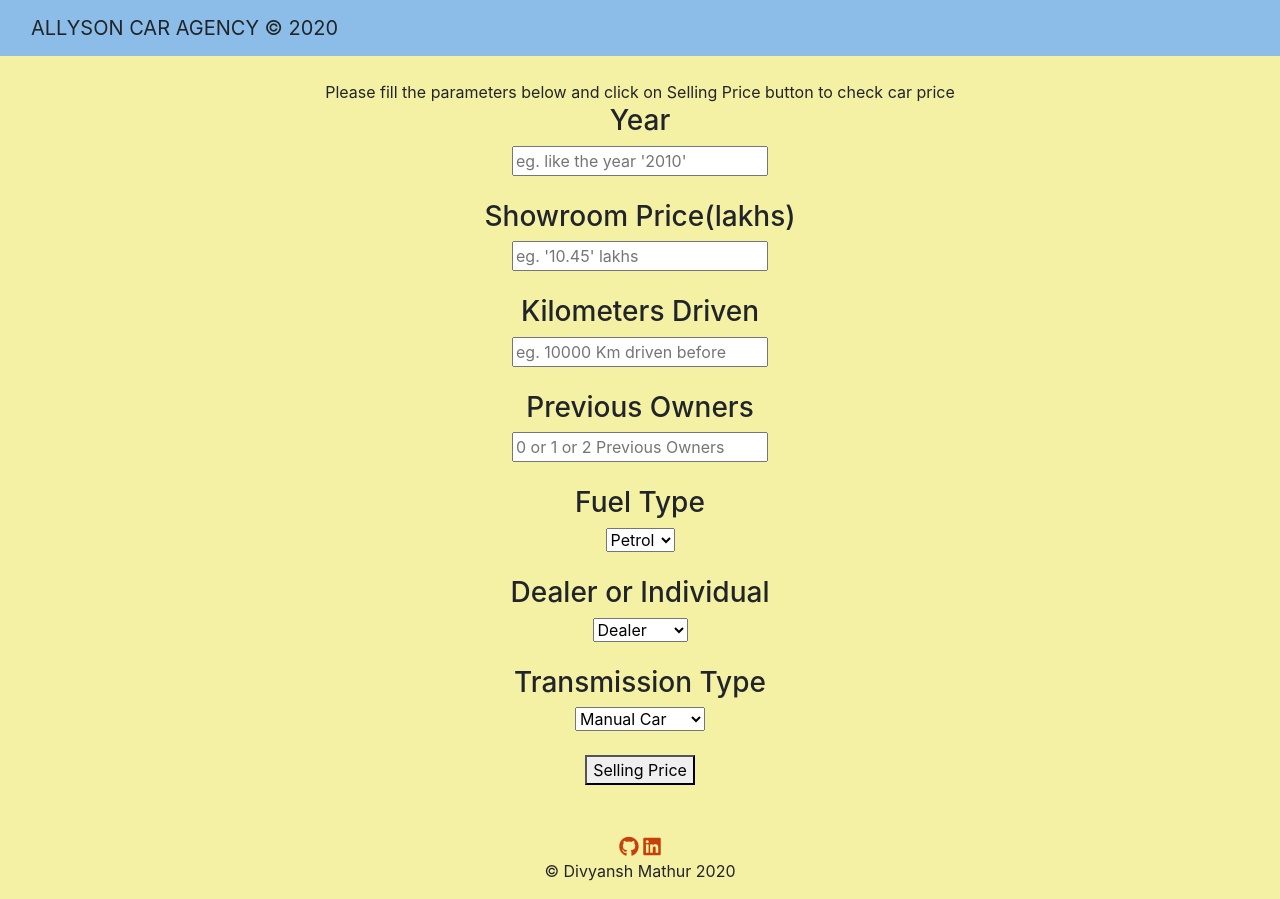
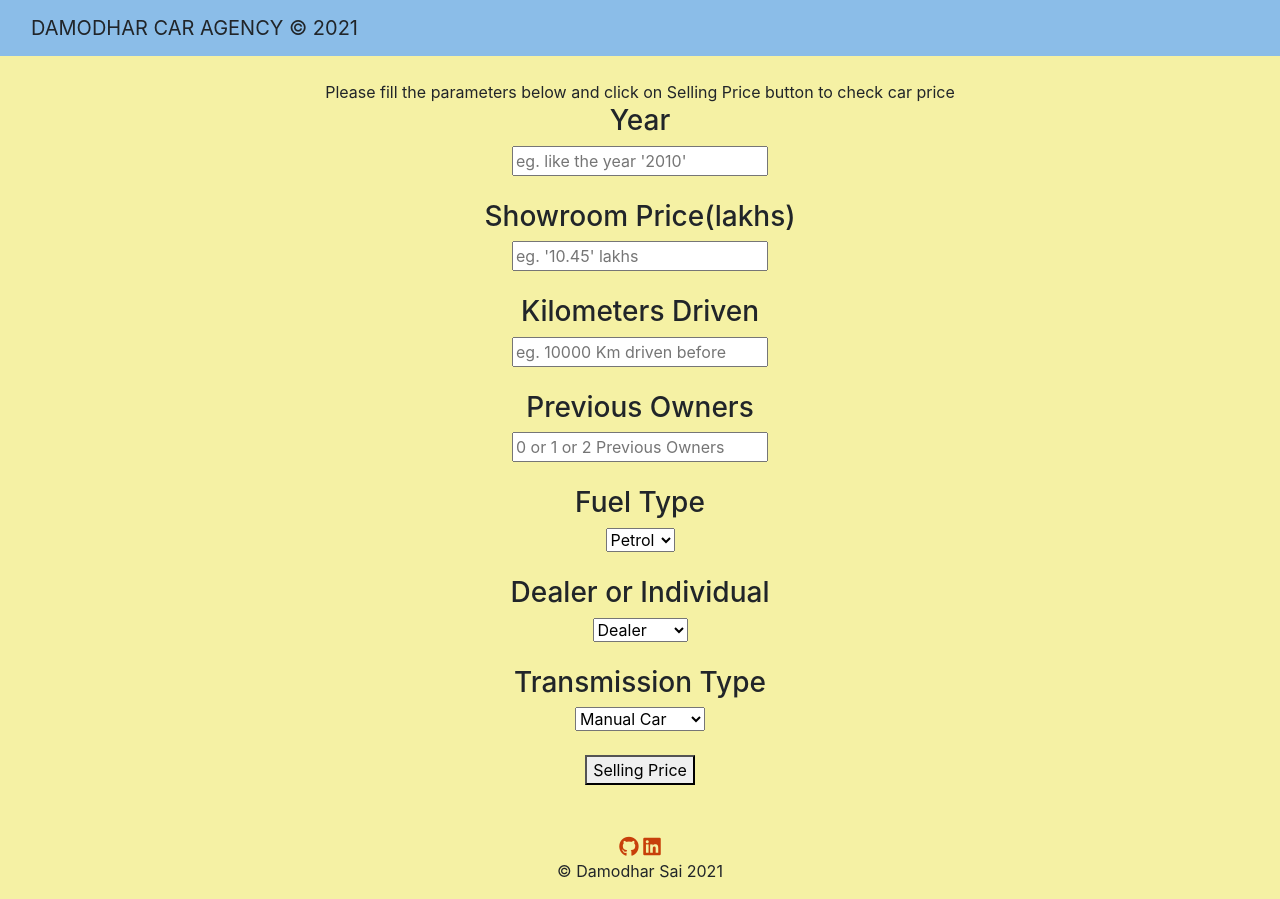
Before and after one commit to Damodharsai/Car-Price-Prediction, a Flask app: page / in a window 1280 px wide. Run offline with Flask 2, Linux system fonts and the light colour scheme; parts of the project's set-up code (start-up, migrations or seed data) failed here and were passed over; some libraries are stand-ins or nearby versions.

Commit message:
Update index.html

```diff
--- a/templates/index.html
+++ b/templates/index.html
@@ -24,7 +24,7 @@
     <nav class="navbar navbar-inverse navbar-fixed-top">
         <div class="container-fluid">
             <div class="navbar-header">
-                 <a2 class="navbar-brand" href="/">ALLYSON CAR AGENCY © 2020</a2>
+                 <a2 class="navbar-brand" href="/">DAMODHAR CAR AGENCY © 2021</a2>
 
         <br>
             </div>
@@ -95,10 +95,10 @@
    <!-- Footer -->
        <div class='footer'>
            <div class="contact">
-               <a target="_blank" href="https://github.com/divyansh1195"><i class="fab fa-github fa-lg contact-icon"></i></a>
-               <a target="_blank" href="https://www.linkedin.com/in/divyanshmathur1195"><i class="fab fa-linkedin fa-lg contact-icon"></i></a>
+               <a target="_blank" href="https://github.com/Damodharsai"><i class="fab fa-github fa-lg contact-icon"></i></a>
+               <a target="_blank" href="https://www.linkedin.com/in/p-damodhar-sai-395160153/"><i class="fab fa-linkedin fa-lg contact-icon"></i></a>
            </div>
-           <p class='footer-description'>© Divyansh Mathur 2020</p>
+           <p class='footer-description'>© Damodhar Sai 2021</p>
        </div>
 
 
```
